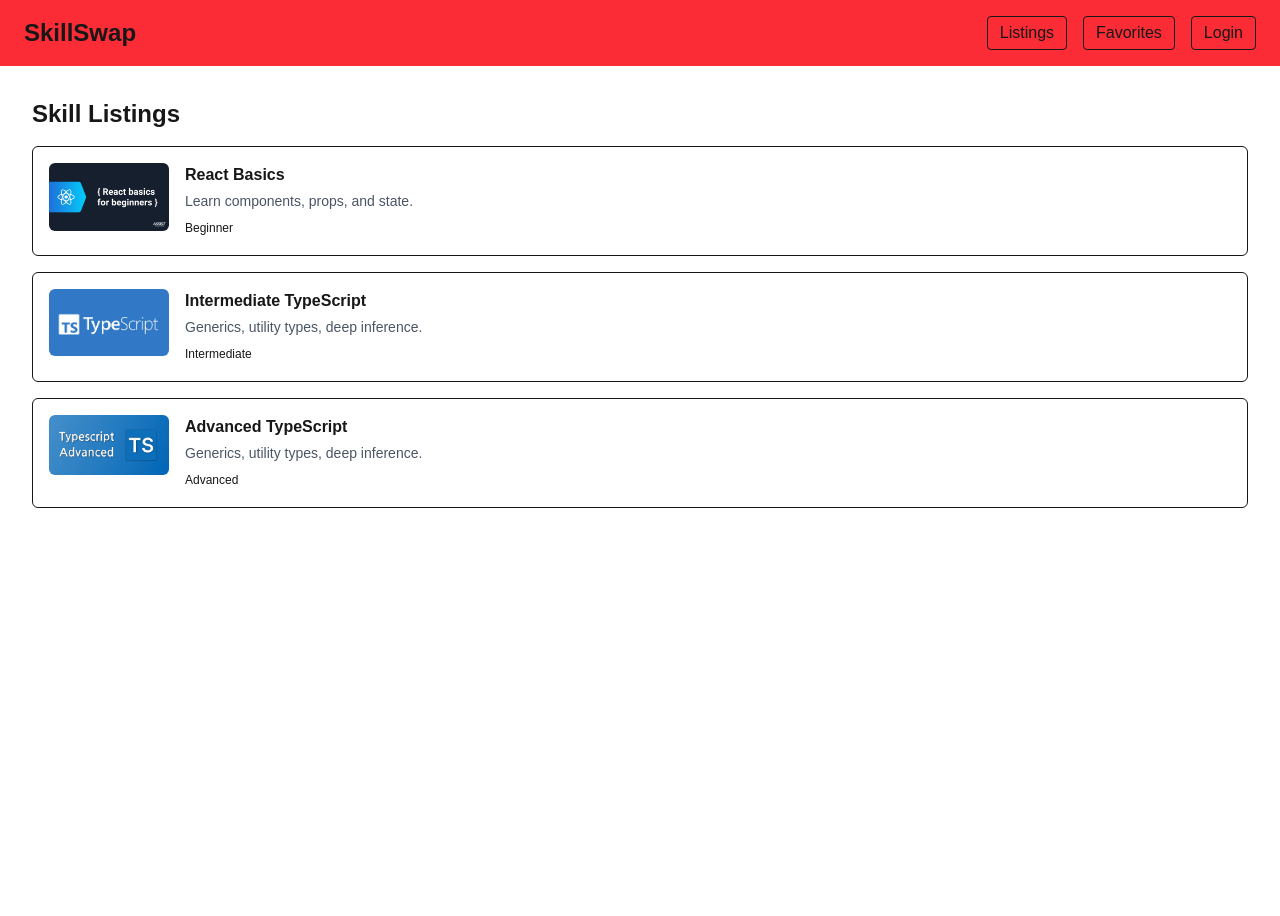
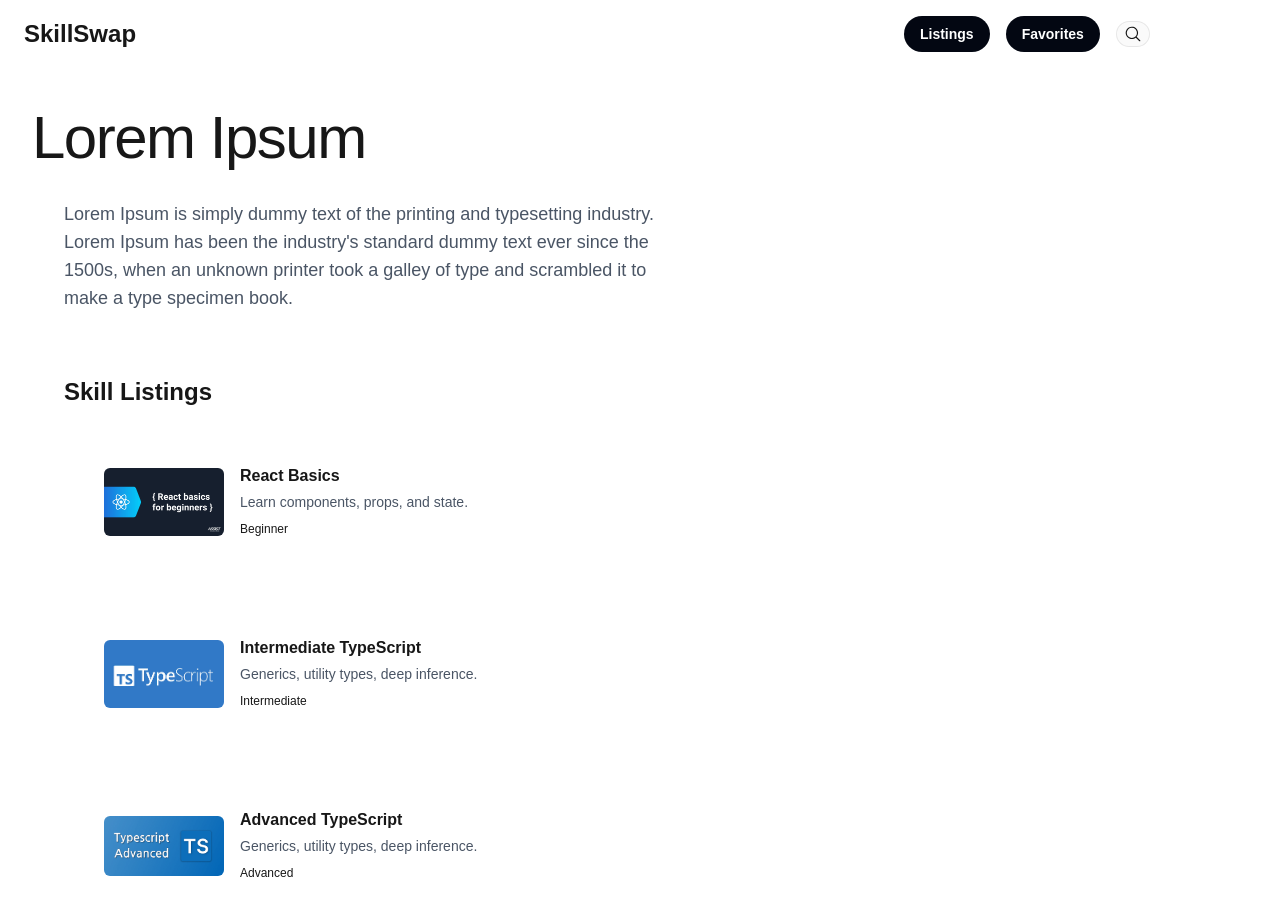
Before and after one commit to Shir-oh/skillswap, a Next.js app: page /en in a window 1280 px wide. Shown: the top 916 px of the page. Before the commit the page ends 800 px from the top, so only its background shows below. Built offline with nearby package versions, Linux system fonts and the light colour scheme.

Commit message:
[feat] enhance layout with footer and language menu; refactor header and listings styles

```diff
--- a/src/app/[locale]/favorites/page.tsx
+++ b/src/app/[locale]/favorites/page.tsx
@@ -1,4 +1,4 @@
-import FavoritesList from "@/components/favorites/FavoritesList"
+import FavoritesList from "@/components/favorites/FavoritesList";
 
 type Props = {
     params: Promise<{ locale: string }>
--- a/src/app/[locale]/layout.tsx
+++ b/src/app/[locale]/layout.tsx
@@ -1,5 +1,6 @@
 import { notFound } from "next/navigation";
 import Header from "@/components/layout/Header";
+import Footer from "@/components/layout/Footer";
 
 type Props = {
     children: React.ReactNode;
@@ -17,8 +18,19 @@ export default async function Layout({ children, params }: Props) {
         <div className="min-h-screen">
             < Header locale={locale} />
             <main className="p-8">
-                {children}
+                <h1 className="mt-2 max-w-3xl dark:text-white text-5xl tracking-tight sm:text-6xl text-pretty">Lorem Ipsum
+                </h1>
+
+                <div>
+                    <p className="max-w-2xl text-lg/7 font-medium text-pretty text-gray-600 dark:text-gray-400 p-8">
+                        Lorem Ipsum is simply dummy text of the printing and typesetting industry. Lorem Ipsum has been the industry&apos;s standard dummy text ever since the 1500s, when an unknown printer took a galley of type and scrambled it to make a type specimen book.
+                    </p>
+                </div>
+                <div className="p-8">
+                    {children}
+                </div>
             </main>
+            <Footer />
         </div >
     )
 }
--- a/src/app/[locale]/listings/[id]/page.tsx
+++ b/src/app/[locale]/listings/[id]/page.tsx
@@ -13,6 +13,7 @@ export default async function ListingsDetailPage({ params }: Props) {
     if (!skill) notFound();
 
     return (
+        <div className="flex items-center rounded-2xl bg-white p-6 sm:rounded-4xl sm:p-10 dark:bg-transparent dark:outline dark:outline-white/10">
             <div className="space-y-4">
                 <div className="text-xs text-gray-400">ID: {skill.id}</div>
                 <h1 className="text-2xl font-bold">{skill.title}</h1>
@@ -24,5 +25,6 @@ export default async function ListingsDetailPage({ params }: Props) {
                 <Image src={skill.image} alt={skill.title} width={500} height={500} />
                 <FavoriteButton skillId={skill.id} />
             </div>
+        </div>
     )
 }
--- a/src/app/[locale]/listings/page.tsx
+++ b/src/app/[locale]/listings/page.tsx
@@ -5,7 +5,6 @@ type Props = {
     params: Promise<{ locale: string }>
 }
 
-// listings page
 export default async function ListingsPage({ params }: Props) {
     const { locale } = await params;
     return (
--- a/src/app/page.tsx
+++ b/src/app/page.tsx
@@ -1,6 +1,5 @@
 import { redirect } from "next/navigation";
 
-// redirect = default
 export default function RootPage() {
   redirect("/en");
 }
--- a/src/components/favorites/FavoriteButton.tsx
+++ b/src/components/favorites/FavoriteButton.tsx
@@ -1,7 +1,7 @@
-"use client"
+"use client";
 
-import { useState } from "react"
-import { HeartIcon } from "@phosphor-icons/react"
+import { useState } from "react";
+import { HeartIcon } from "@phosphor-icons/react";
 
 type Props = {
     skillId: string
--- /dev/null
+++ b/src/components/layout/Footer.tsx
@@ -0,0 +1,8 @@
+export default function Footer() {
+    return (
+        <header className="dark:bg-gray-950 dark:text-white">
+            <div className="mx-auto flex items-center justify-between px-6 py-4">
+            </div>
+        </header>
+    )
+}
--- a/src/components/layout/Header.tsx
+++ b/src/components/layout/Header.tsx
@@ -1,38 +1,33 @@
 import Link from "next/link";
+import LanguageMenu from "./LanguageMenu";
+import { navButtonClass, secondaryButtonClass } from "../ui/buttonStyles";
+import SearchButton from "../ui/SearchButton";
 
 type Props = {
     locale: string;
-}
+};
 
 export default function Header({ locale }: Props) {
     return (
-        <header className="bg-red-500">
-            <div className="flex items-center justify-between px-6 py-4">
+        <header className="dark:bg-gray-950 dark:text-white">
+            <div className="mx-auto flex items-center justify-between px-6 py-4">
                 <Link href={`/${locale}`} className="text-2xl font-bold">
                     SkillSwap
                 </Link>
 
                 <nav className="flex items-center gap-4">
-                    <Link href={`/${locale}/listings`} className="px-3 py-1 border rounded">
+                    <Link href={`/${locale}/listings`} className={navButtonClass}>
                         Listings
                     </Link>
 
-                    <Link href={`/${locale}/favorites`} className="px-3 py-1 border rounded">
+                    <Link href={`/${locale}/favorites`} className={navButtonClass}>
                         Favorites
                     </Link>
-
-                    <button className="px-3 py-1 border rounded">Login</button>
-
-
-                    {/* <Link href="/en" className="px-3 py-1 border rounded">
-                        EN
-                    </Link>
-                    <Link href="/en" className="px-3 py-1 border rounded">
-                        NO
-                    </Link> */}
+                    <SearchButton />
+                    <LanguageMenu />
 
                 </nav>
             </div>
-        </header >
-    )
+        </header>
+    );
 }
--- /dev/null
+++ b/src/components/layout/LanguageMenu.tsx
@@ -0,0 +1,36 @@
+"use client";
+
+import Link from "next/link";
+import { useState } from "react";
+
+export default function LanguageMenu() {
+    const [isOpen, setIsOpen] = useState(false)
+
+    return (
+        <div className="relative">
+            <button
+                type="button"
+                aria-expanded={isOpen}
+                aria-haspopup="menu"
+                onClick={() => setIsOpen((prev) => !prev)}
+                className="rounded-full px-3 py-1 text-sm font-semibold text-white hover:bg-white/10"
+            >
+                Language
+            </button>
+
+            {isOpen && (
+                <div className="absolute right-0 top-full mt-2 w-24 rounded-lg bg-white/10 p-2 text-white shadow">
+                    <div className="flex flex-col gap-2">
+
+                        <Link href="/en" className="rounded px-3 py-1 text-sm font-semibold hover:bg-white/10">
+                            🇺🇸 EN
+                        </Link>
+                        <Link href="/no" className="rounded px-3 py-1 text-sm font-semibold hover:bg-white/10">
+                            🇳🇴 NO
+                        </Link>
+                    </div>
+                </div>
+            )}
+        </div>
+    )
+}
--- a/src/components/listings/Listings.tsx
+++ b/src/components/listings/Listings.tsx
@@ -16,7 +16,7 @@ export default function Listings({ locale, skills }: Props) {
                 <Link
                     key={skill.id}
                     href={`/${locale}/listings/${skill.id}`}
-                    className="flex gap-4 border p-4 rounded-md items-start"
+                    className="flex items-center rounded-2xl bg-white p-6 sm:rounded-4xl sm:p-10 dark:bg-transparent dark:outline dark:outline-white/10 gap-4"
                 >
 
                     <Image src={skill.image}
--- /dev/null
+++ b/src/components/ui/SearchButton.tsx
@@ -0,0 +1,12 @@
+"use client";
+
+import { secondaryButtonClass } from "./buttonStyles";
+import { MagnifyingGlassIcon } from "@phosphor-icons/react";
+
+export default function SearchButton() {
+    return (
+        <button className={secondaryButtonClass} aria-label="Search">
+            <MagnifyingGlassIcon size={18} />
+        </button>
+    )
+}
--- /dev/null
+++ b/src/components/ui/buttonStyles.ts
@@ -0,0 +1,5 @@
+export const navButtonClass =
+    "inline-flex justify-center rounded-full bg-gray-950 px-4 py-2 text-sm font-semibold text-white hover:bg-gray-800 focus-visible:outline-2 focus-visible:outline-offset-2 focus-visible:outline-gray-950";
+
+export const secondaryButtonClass =
+    "inline-flex items-center justify-center rounded-full p-2 hover:bg-white/10 flex gap-1 rounded-full bg-gray-950/2 px-2 py-1 inset-ring inset-ring-gray-950/8 dark:bg-white/2 dark:inset-ring-white/8"
```
Lines whose indentation alone changed are shown as unchanged.
